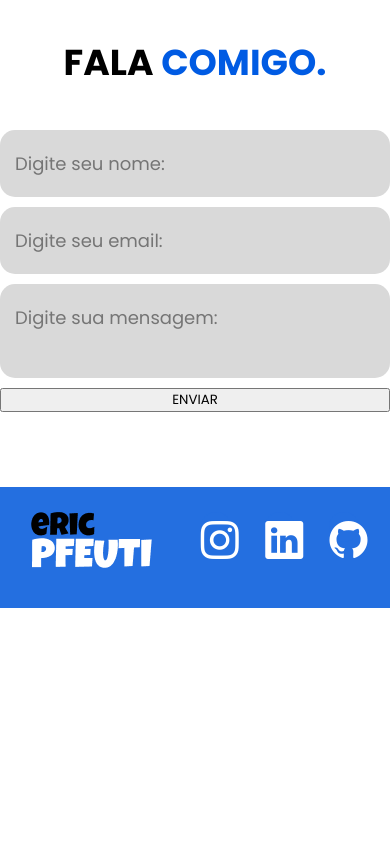
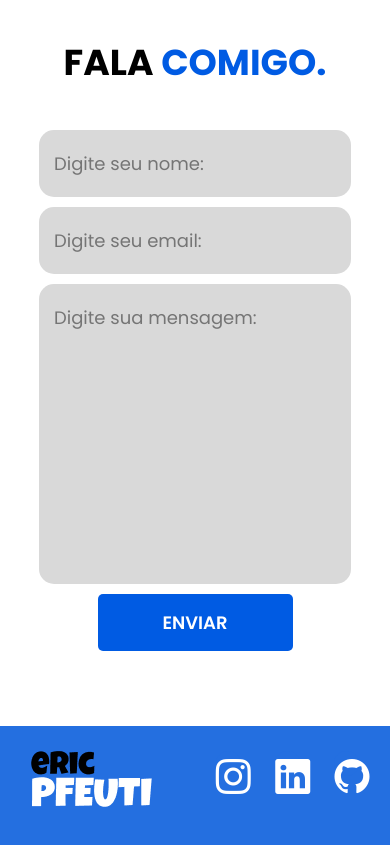
Before and after one commit to EricPfeuti/eric-pfeuti-portfolio, a plain HTML site: page index.html in a window 390 px wide. Shown: the part 7880-8725 px from the top of the page. Before the commit the page ends 8488 px from the top, so only its background shows below. Drawn offline with nearby package versions, Linux system fonts and the light colour scheme.

Commit message:
Update style.css

```diff
--- a/css/style.css
+++ b/css/style.css
@@ -295,7 +295,7 @@ section.formulario{
 }
 
 form{
-    max-width: 500px;
+    max-width: 400px;
     margin: 0 auto;
     display: flex;
     justify-content: center;
@@ -317,25 +317,29 @@ form input, form textarea{
 
 form textarea{
     resize: none;
-    max-height: 300px;
+    height: 300px;
 }
 
-form .btn-enviar{
+form button{
     margin-top: 20px;
     text-align: center;
 }
 
-form .btn-enviar input[type=submit]{
-    width: 120px;
+form button{
+    padding: 15px 40px;
+    font-size: 18px;
+    font-weight: 600;
     background-color: #005BE3;
+    border: 0;
+    border-radius: 5px;
+    cursor: pointer;
+    transition: .2s;
     color: #fff;
-    font-weight: 700;
-    cursor: pointer;
-    transition: .3s ease;
-    border-radius: 6px;
+    width: 50%;
+    margin: 0 auto;
 }
 
-form .btn-enviar input:hover{
+form button:hover{
     background-color: #0049b6;
 }
 
@@ -508,14 +512,20 @@ footer .logo-footer{
         align-items: center;
     }
 
+    /* FORM */
+    form input, form textarea{
+        width: 80%;
+        margin: 0 auto;
+    }
+
     /* FOOTER */
     footer .btn-social button{
         border: none;
         background-color: #246fe0;
-        width: 30px;
-        height: 30px;
+        width: 25px;
+        height: 25px;
         border-radius: 40px;
-        font-size: 38px;
+        font-size: 35px;
         margin: 15px;
         cursor: pointer;
         color: #fff;
```
